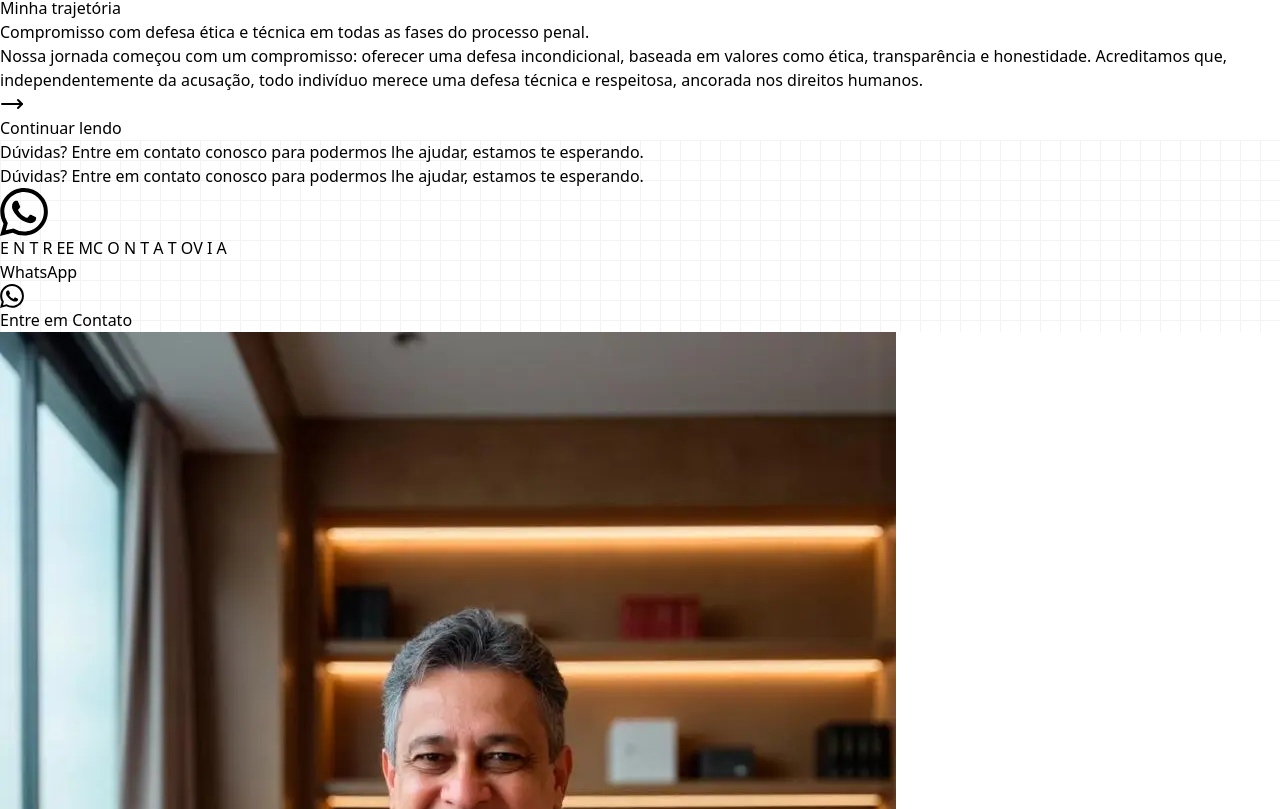
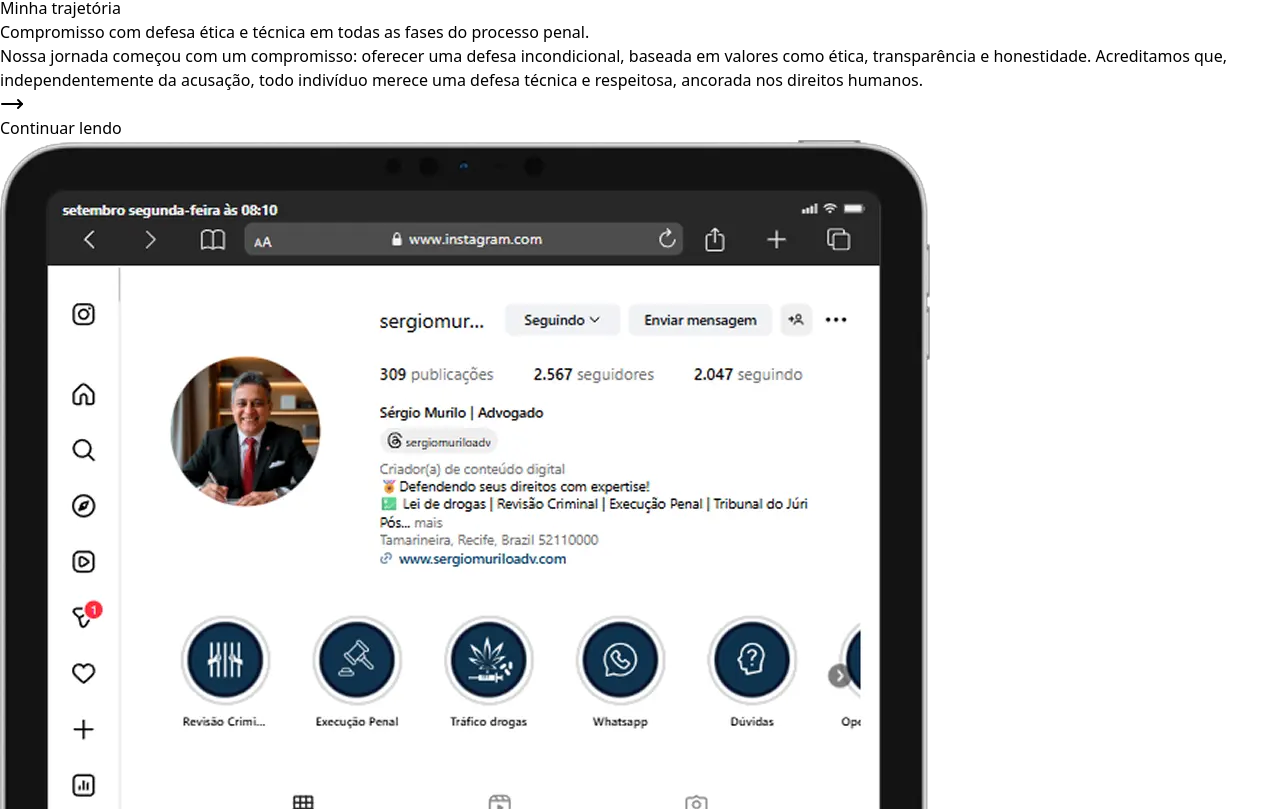
Before and after one commit to Paper-Street-Softwares/LP-Sergio-Murilo, a React (Vite) app: page / in a window 1280 px wide. Shown: the part 2051-2860 px from the top of the page. Built offline with nearby package versions, Linux system fonts and the light colour scheme; a web font is replaced by a local one.

Commit message:
fix: About imagem instagram

```diff
--- a/src/locales/pt.json
+++ b/src/locales/pt.json
@@ -103,7 +103,7 @@
     }
   },
   "ctaSecondary": {
-    "title": "<span class=\"text-primary font-bold\">Dúvidas?</span> Entre em contato conosco para podermos lhe ajudar, <span class=\"text-primary font-bold\">estamos te esperando.</span>",
+    "title": "<span class=\" font-bold\">Dúvidas?</span> Entre em contato conosco para podermos lhe ajudar, <span class=\" font-bold\">estamos te esperando.</span>",
     "subtitleDireitaPartes": ["E N T R E", "E M", "C O N T A T O", "V I A"],
     "titleDireita": "WhatsApp",
     "ctaButtonText": "Entre em Contato"
--- a/src/pages/Index.jsx
+++ b/src/pages/Index.jsx
@@ -74,7 +74,7 @@
       />
 
       <About modal={true} showGallery={false} colorMode={colorMode} />
-      {/* <AboutInstagram colorMode={colorMode} socialPrint={true} /> */}
+      <AboutInstagram colorMode={colorMode} socialPrint={true} />
       <CtaSecondary />
       <Steps colorMode={colorMode} />
       {/* <BlogPosts /> */}
```
Also changed, not shown: src/assets/imgs/about/aboutSocial.webp.
